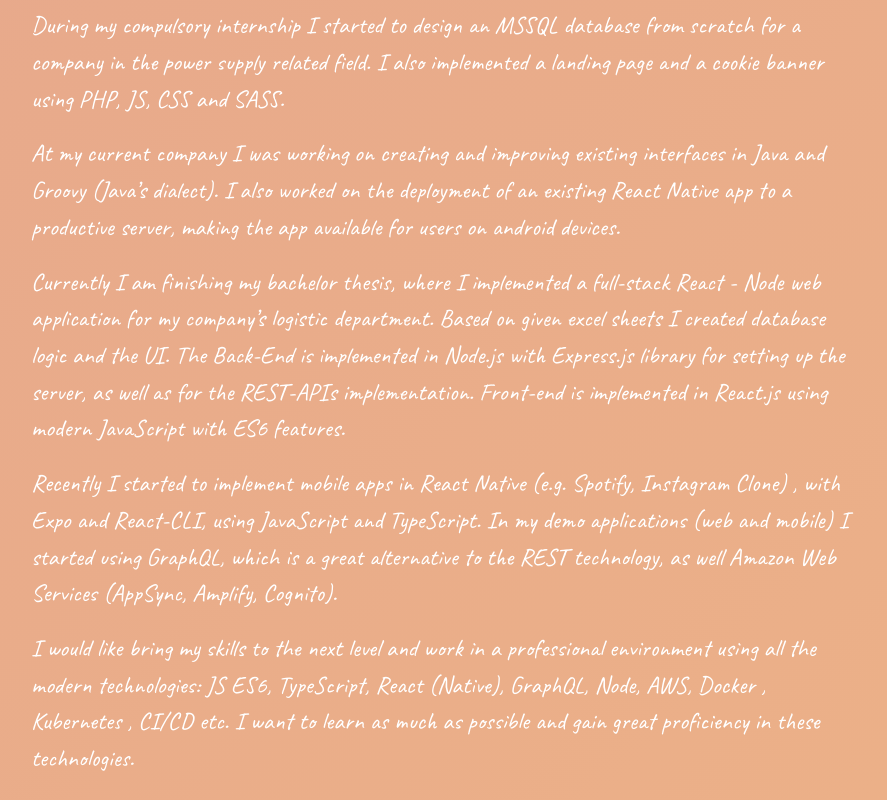
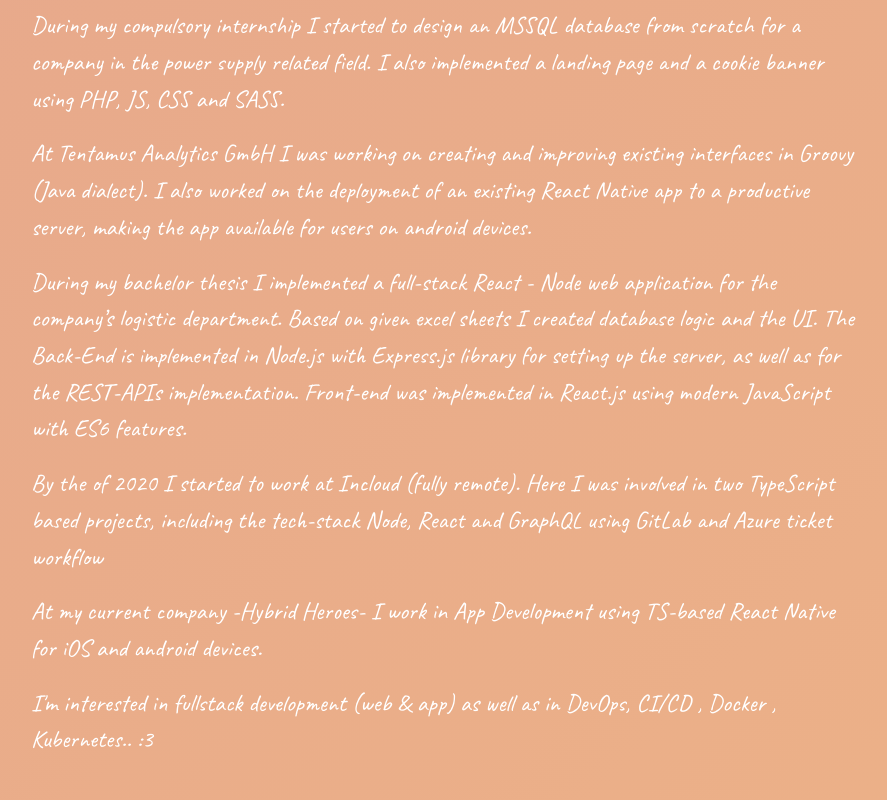
Before and after one commit to daryazata/myPortfolio20, a Gatsby site: page / in a window 1280 px wide. Shown: the part 1360-2160 px from the top of the page, without its empty margins (197-1084 px from the left). Built offline with nearby package versions, Linux system fonts and the light colour scheme; Gatsby itself is replaced by a stand-in of ours; a web font is replaced by a local one.

Commit message:
chore: updated description about-me

```diff
--- a/src/components/About/AboutContainer/index.js
+++ b/src/components/About/AboutContainer/index.js
@@ -6,7 +6,7 @@ import style from './style'
 export default function AboutContainer() {
   return (
     <div style={style.container}>
-      <h2 style={style.container_h2}>Hi there, Im Darya!</h2>
+      <h2 style={style.container_h2}>Hi there, I'm Darya!</h2>
 
       <Paragraph />
       <TechstackImage />
--- a/src/data/about_me.js
+++ b/src/data/about_me.js
@@ -2,7 +2,7 @@ export default {
   hi: `I am an aspiring <FullstackDeveloper/> from Berlin. In this intro you will find out more
      about my  programming journey and what projects I was working on in the past few years. `,
 
-  htw: `I am currently finishing my studies in Environmental Computer Science (B.Sc.)
+  htw: `Early this year I finally finished my studies in Environmental Computer Science (B.Sc.)
      at the University of Applied Sciences (Hochschule für Technik und Wirtschaft- HTW) in Berlin.`,
 
   first_programm: `My programming journey started with the programming language C#. I developed my first windows applications in C# as study assignments.
@@ -13,17 +13,14 @@ export default {
   compulsory_internship: `During my compulsory internship I started to design an MSSQL database from scratch for a company in the power supply
      related field. I also implemented a landing page and a cookie banner using PHP, JS, CSS and SASS.`,
 
-  tentamus: `At my current company I was working on creating and improving existing interfaces in Java and Groovy (Java’s dialect).
+  tentamus: `At Tentamus Analytics GmbH I was working on creating and improving existing interfaces in Groovy (Java dialect).
     I also worked on the deployment of an existing React Native app to a productive server, making the app available for users on android devices.`,
 
-  BA: `Currently I am finishing my bachelor thesis, where I implemented a full-stack React - Node web application for my company’s logistic department. Based on given excel sheets I created database logic and the UI. The Back-End is implemented in Node.js with Express.js library for setting up the server,
-    as well as for the REST-APIs implementation. Front-end is implemented in React.js using modern JavaScript with ES6 features.`,
+  BA: `During my bachelor thesis I implemented a full-stack React - Node web application for the company’s logistic department. Based on given excel sheets I created database logic and the UI. The Back-End is implemented in Node.js with Express.js library for setting up the server,
+    as well as for the REST-APIs implementation. Front-end was implemented in React.js using modern JavaScript with ES6 features.`,
 
-  mobile_apps: `Recently I started to implement mobile apps in React Native (e.g. Spotify, Instagram Clone) , with Expo and React-CLI, using JavaScript and TypeScript. In my demo applications (web and mobile) I started using GraphQL,
-    which is a great alternative to the REST technology, as well  Amazon Web Services (AppSync, Amplify, Cognito). `,
+  incloud: `By the of 2020 I started to work at Incloud (fully remote). Here I was involved in two TypeScript based projects, including the tech-stack Node, React and GraphQL using GitLab and Azure ticket workflow`,
 
-  next_step: `I would like bring my skills to the next level and work in a professional
-        environment using all the modern technologies: JS ES6, TypeScript, React (Native), GraphQL, Node, AWS, Docker ,
-        Kubernetes , CI/CD etc.
-        I want to learn as much as possible and gain great proficiency in these technologies.`,
+  hybrid_heroes: `At my current company -Hybrid Heroes- I work in App Development using TS-based React Native for iOS and android devices. `,
+  next_step: `I'm interested in fullstack development (web & app) as well as in DevOps, CI/CD , Docker , Kubernetes.. :3`,
 }
--- a/src/data/techstack.js
+++ b/src/data/techstack.js
@@ -11,7 +11,7 @@ export default {
   css: 'https://fuzati.com/wp-content/uploads/2016/12/CSS-Logo.png',
   bootstrap:
     'https://upload.wikimedia.org/wikipedia/commons/thumb/b/b2/Bootstrap_logo.svg/220px-Bootstrap_logo.svg.png',
-  sass: 'http://rightblog.ru/wp-content/uploads/2015/09/sass-logo.png',
+  sass: 'https://cdn-images-1.medium.com/max/512/1*9U1toerFxB8aiFRreLxEUQ.png',
   java:
     'https://logos-download.com/wp-content/uploads/2016/10/Java_logo_icon-700x392.png',
   groovy:
```
